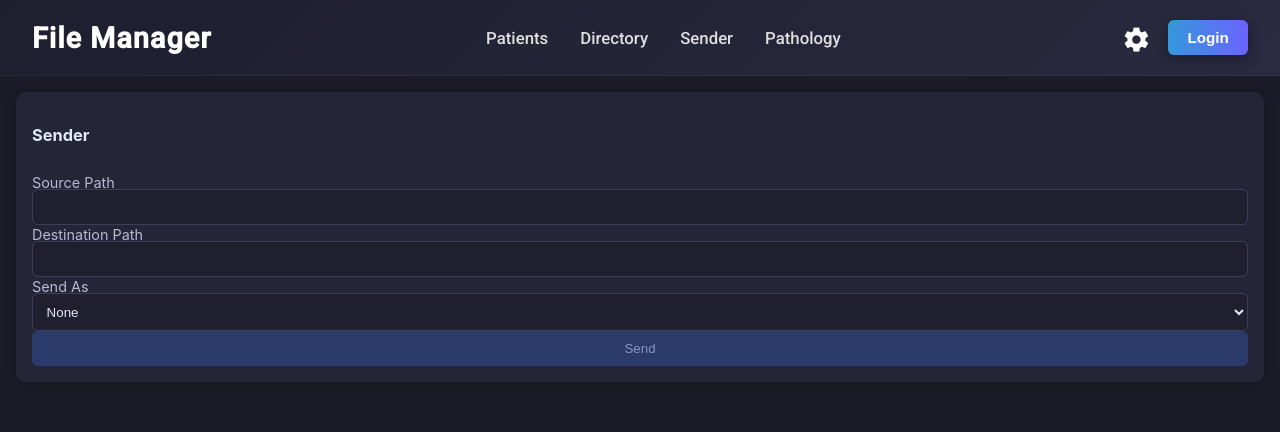
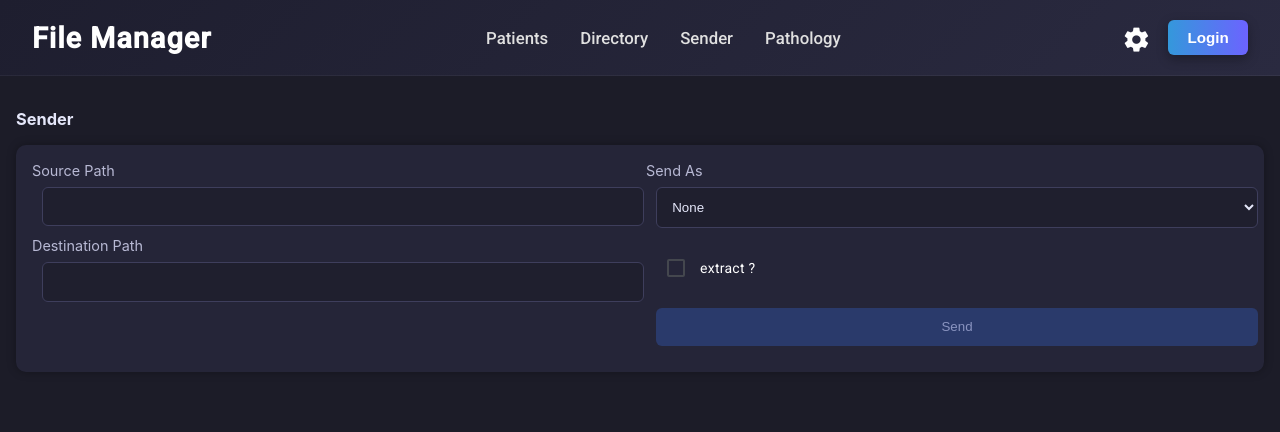
Before and after one commit to shady-ahmed-bdr/file-manager, an Angular app: page /sender in a window 1280 px wide. Shown: the top 432 px of the page. Built offline with nearby package versions, Linux system fonts and the light colour scheme; no server answers.

Commit message:
some updates

```diff
--- a/src/Backend/models/patients.ts
+++ b/src/Backend/models/patients.ts
@@ -29,7 +29,7 @@ export const addP  = (P:Patient) =>{
 }
 
 export const  removeP =(id:string) =>{
-    const index = PATIENT_LIST.findIndex((P)=> P.ID = id)
+  const index = PATIENT_LIST.findIndex((P)=> P.ID === id)
   if(index != -1){
     if(SETTINGS_CONFIG && SETTINGS_CONFIG.deletePatientFolderInRR){
       deleteFolder(id)
--- a/src/app/pathology/pathology.html
+++ b/src/app/pathology/pathology.html
@@ -1,6 +1,6 @@
 <mat-tab-group fitInkBarToContent>
   <mat-tab label="Update">
-    <!-- <app-update/> -->
+    <app-update/>
      later
   </mat-tab>
   <mat-tab label="Transfer">
--- a/src/app/pathology/pathology.ts
+++ b/src/app/pathology/pathology.ts
@@ -6,7 +6,7 @@ import { Transfer } from './transfer/transfer';
   selector: 'app-pathology',
   imports: [
     MatTabsModule,
-    // Update,
+    Update,
     Transfer],
   templateUrl: './pathology.html',
   styleUrl: './pathology.scss'
--- a/src/app/sender/sender.html
+++ b/src/app/sender/sender.html
@@ -1,32 +1,35 @@
 <div class="sender-container">
   <div class="top-half">
-    <div class="sender-form">
-      <h3>Sender</h3>
-      <form (ngSubmit)="sendFile()">
+    <h3>Sender</h3>
+    <form (ngSubmit)="sendFile()" class="sender-form">
+      <div class="inputs">
         <label>Source Path</label>
         <input type="text" [(ngModel)]="src" name="src" required />
 
         <label>Destination Path</label>
         <input type="text" [(ngModel)]="dest" name="dest" required />
-
+      </div>
+      <div class="actions">
         <label>Send As</label>
         <select [(ngModel)]="sendType" name="sendType">
           <option value="none">None</option>
-          <option value="archive">Archive</option>
           <option value="stl">STL</option>
           <option value="dicom">DICOM</option>
         </select>
 
+        <mat-checkbox class="example-margin" [(ngModel)]="extract" name="extract">
+          extract ?
+        </mat-checkbox>
         <button [disabled]="!src && !dest" type="submit">Send</button>
-      </form>
-    </div>
+      </div>
+    </form>
   </div>
 
   <div class="bottom-half">
     <div class="col">
       <h4>Server Patients</h4>
       <ul>
-        @for (p of workingA; track $index) {
+        @for (p of workingA(); track $index) {
         <li (click)="copyToDest(p)">
           {{ p }}
         </li>
@@ -36,10 +39,10 @@
     <div class="col">
       <h4>RR Patients</h4>
       <ul>
-        @for (p of workingB; track $index) {
-          <li (click)="copyToDest(pathRR.rrFolderPath+'\\'+p.name)">
-            {{ p.name }}
-          </li>
+        @for (p of workingB(); track $index) {
+        <li (click)="copyToDest(pathRR.rrFolderPath+'\\'+p.name)">
+          {{ p.name }}
+        </li>
         }
       </ul>
     </div>
--- a/src/app/sender/sender.scss
+++ b/src/app/sender/sender.scss
@@ -18,10 +18,20 @@
       padding: 1rem;
       border-radius: 10px;
       display: flex;
-      flex-direction: column;
+      flex-direction: row;
       gap: 0.75rem; // Slightly increased gap for better spacing
       box-shadow: 0 0 10px rgba(0, 0, 0, 0.3);
-
+      justify-content: space-around;
+      .inputs,
+      .actions{
+        display: flex;
+        flex-direction: column;
+        align-items: flex-start;
+        width: 50%;
+      }
+      mat-checkbox{
+        margin: 10px;
+      }
       label {
         font-size: 0.9rem;
         color: #b8b9d4;
@@ -32,12 +42,13 @@
       input,
       select,
       button {
-        padding: 0.6rem;
+        padding: 0.7rem;
         border-radius: 6px;
         border: 1px solid #3e3e5c;
         background: #1f1f2e;
         color: #e5e7fa;
         box-sizing: border-box; // Ensures padding doesn't affect width
+        margin: 10px;
       }
 
       input,
--- a/src/app/sender/sender.ts
+++ b/src/app/sender/sender.ts
@@ -1,11 +1,12 @@
 import { HttpClient } from '@angular/common/http';
-import { Component } from '@angular/core';
+import { Component, signal } from '@angular/core';
 import { FormsModule } from '@angular/forms';
 import { Patient, SettingsTS } from '../interfaces/patients';
+import { MatCheckboxModule } from '@angular/material/checkbox';
 
 @Component({
   selector: 'app-sender',
-  imports: [FormsModule],
+  imports: [FormsModule, MatCheckboxModule],
   templateUrl: './sender.html',
   styleUrl: './sender.scss'
 })
@@ -13,16 +14,16 @@ export class Sender {
   src = '';
   dest = '';
   sendType: 'none' | 'stl' | 'dicom' = 'none';
-
-  workingA: string[] = [];
-  workingB: Patient[] = [];
+  extract:boolean = false;
+  workingA = signal<string[]>([]) ;
+  workingB = signal<Patient[]>([]) ;
   pathRR: any = '';
   constructor(private http: HttpClient) {
-    this.workingA = JSON.parse(localStorage.getItem('workSet') || '[]');
+    this.workingA.set(JSON.parse(localStorage.getItem('workSet') || '[]'));
     this.pathRR = JSON.parse(localStorage.getItem('appSettings') || '{}');
     this.http.get<Patient[]>('/list')
     .subscribe((data) => {
-      this.workingB = [...data]
+      this.workingB.set( [...data])
     })
   }
 
@@ -32,7 +33,8 @@ export class Sender {
   }
 
   sendFile() {
-    const body = { src: this.src, dest: this.dest, sendType: this.sendType };
+    const body = { src: this.src, dest: this.dest, type: this.sendType, extract:this.extract };
+    console.log(body)
     this.http.post('/sender', body).subscribe({
       next: (res) => alert('File sent successfully'),
       error: (err) => alert(err.error?.message || 'Error sending file')
--- a/src/styles.scss
+++ b/src/styles.scss
@@ -43,6 +43,9 @@ html {
     pagination-icon-color: #fff,
     label-text-weight: 600
   ));
+  @include mat.checkbox-overrides((
+    label-text-color:white
+  ));
 }
 body {
   // Default the application to a light color theme. This can be changed to
```
Also changed, not shown: src/Backend/controllers/patientController.ts (+47 -40 lines). Lines whose indentation alone changed are shown as unchanged.
